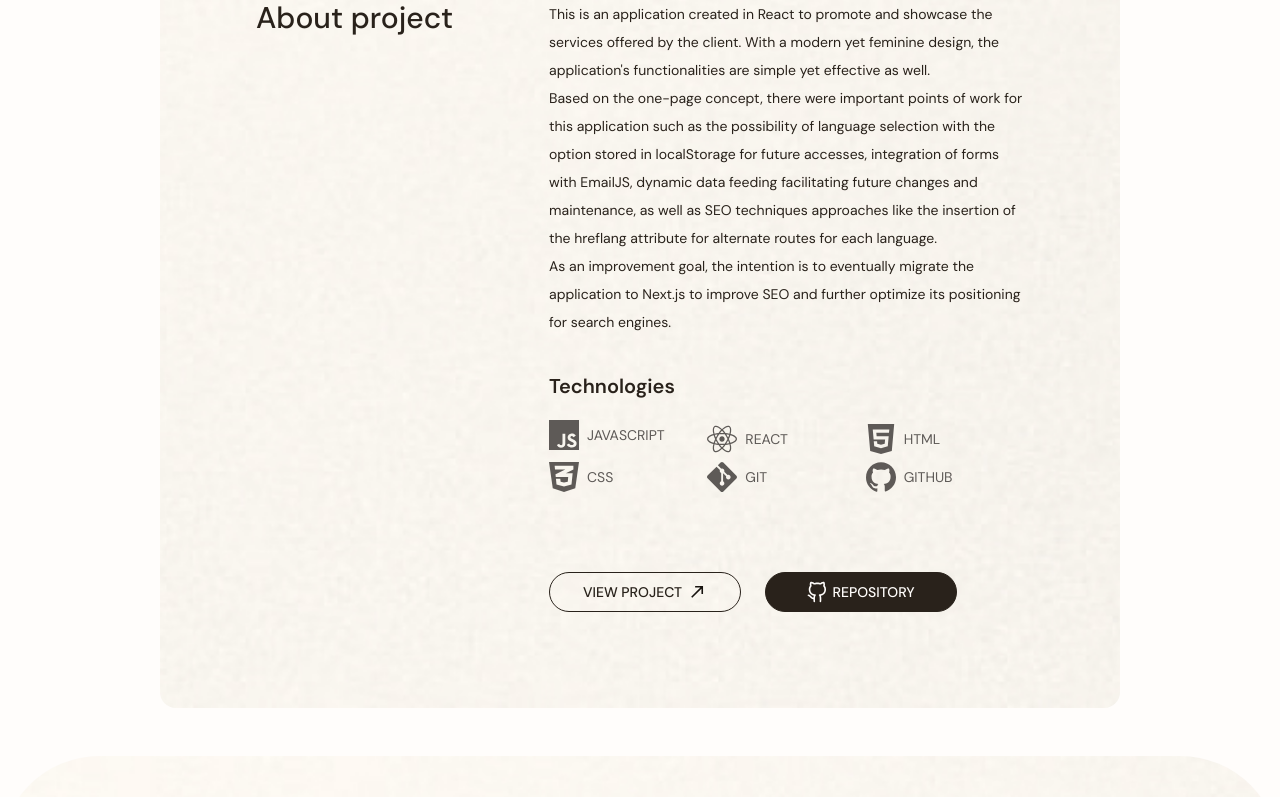
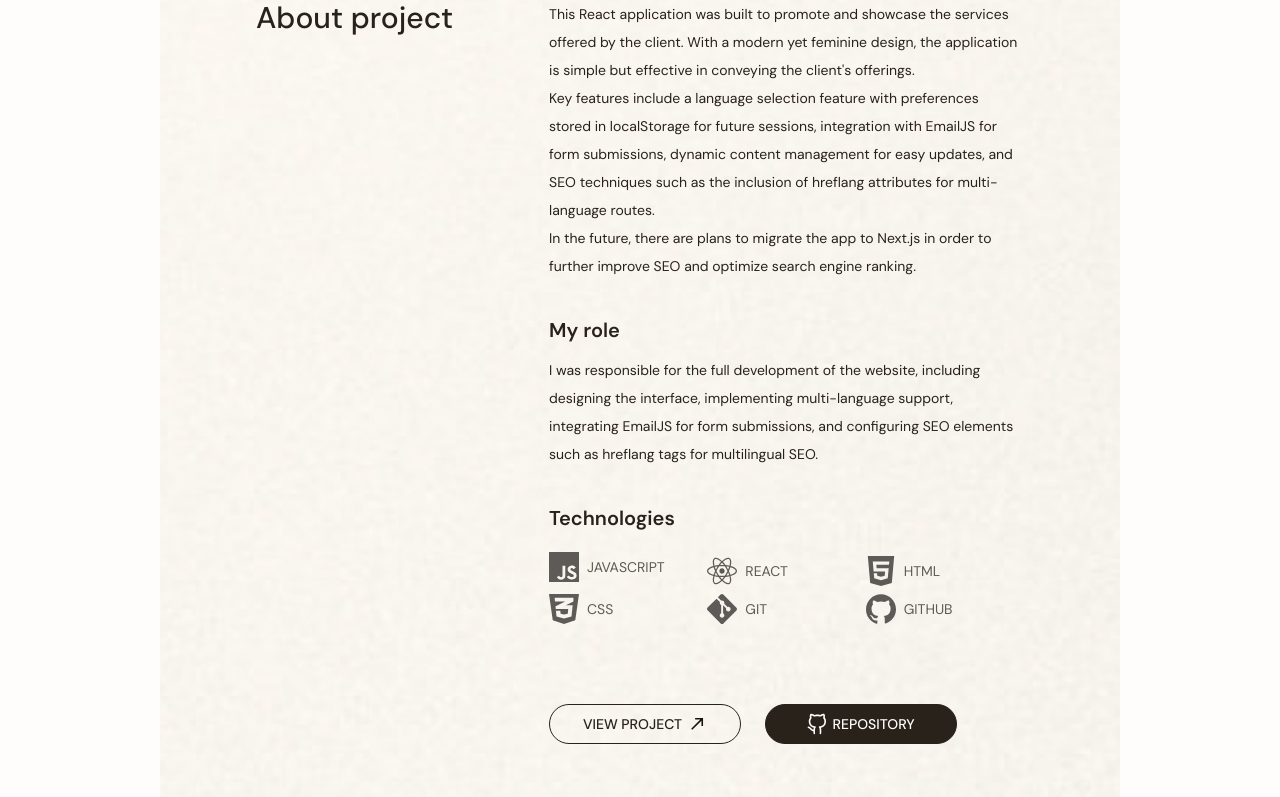
Before and after one commit to victormerseguel/portfolio, a Next.js app: page /en/dev/projects/londe in a window 1280 px wide. Shown: the part 952-1749 px from the top of the page. Built offline with nearby package versions, Linux system fonts and the light colour scheme.

Commit message:
feat: update json texts

```diff
--- a/src/app/[locale]/dev/components/project_page/project-info.tsx
+++ b/src/app/[locale]/dev/components/project_page/project-info.tsx
@@ -44,7 +44,7 @@ const ProjectInfo = () => {
               <h6 className="mt-9 mb-3 text-xl font-semibold">
                 {t("about.role")}
               </h6>
-              <p className="text-sm font-normal leading-7">
+              <p className="text-sm font-normal leading-7 whitespace-pre-wrap">
                 {t(`projects.${pathname}.role`)}
               </p>
             </>
--- a/src/texts/en.json
+++ b/src/texts/en.json
@@ -66,9 +66,9 @@
     "projects": {
       "luciana_castellano": {
         "id": "luciana_castellano",
-        "title": "Luciana Castellano",
-        "description": "Created in Next.js 14 for SEO optimization and loading performance, this application was created to present the client's work and services in an elegant, organized, and efficient manner. With a design, also created by me, that sought a connection with the user, this application aims to serve as a showcase and search engine result for specialized mechanisms, as well as hosting sales pages and captures for eventual jobs offered by the client.\nWith great potential for scale, even with simple features, the choice of the Next.js 14 framework proved to be quite appropriate for future updates.",
-        "role": "",
+        "title": "Luciana Castellano – Personal Portfolio Website",
+        "description": "This project was developed in Next.js 14 to showcase the client's work and services in an elegant, organized, and efficient way. The design, also created by me, aimed to establish a connection with users while serving as both a showcase and search result for the client's services. It also includes pages for sales and lead captures for future potential work.\nThe choice of Next.js 14 was made to ensure scalability, even though the functionalities remain simple. It has proven to be a great decision for future updates and to enhance the website’s SEO performance, optimizing its loading time and search engine ranking.",
+        "role": "I was responsible for the entire development and design of this project. My contributions include the creation of a modern and user-friendly design, the integration of required functionalities, and the implementation of SEO strategies to improve visibility and performance in search engines.",
         "technologies": {
           "javascript": true,
           "typescript": false,
@@ -92,8 +92,8 @@
       "videomaker_portfolio": {
         "id": "videomaker_portfolio",
         "title": "Videomaker Portfolio",
-        "description": "This project was the beginning of everything. After I started venturing into the programming world, my first personal project was creating a portfolio for my work as a videomaker. It began as a messy, self-taught project, simple in HTML, CSS, and JavaScript. Gradually, it evolved and organized itself, and today it's part of a larger portfolio, built in NEXT.js 14, utilizing the latest features available.\nSome interesting challenges included: creating a modal for each video, with Route Intercepting and Route Parallel so that each project could be viewed without losing existing navigation, while also providing a unique route for direct access to each project; using the native Image component for better loading performance and server-side caching, reducing total immediate requests when accessing the site, making them only when necessary; in addition to route organization, as this project is contained within a larger application, which includes the site we're currently on.\nThis is a project I hold dear because it's, as mentioned, the beginning of everything and at the same time a logbook of my journey and evolution in front-end development.",
-        "role": "",
+        "description": "This project was the beginning of everything. After I started venturing into the world of programming, my first personal project was creating a portfolio for my work as a videomaker. It started as a messy, self-taught, simple project in HTML, CSS, and JavaScript. Over time, it transformed and became more organized, and today it’s part of a larger portfolio built in Next.js 14, utilizing the latest features that it offers.\nSome interesting challenges included: creating a modal for each video with Route Intercepting and Route Parallel so that it was possible to view each project without losing the existing navigation, but also providing a unique route for each project to be accessed directly; using the native Image component for better loading performance and server-side caching, reducing the number of immediate requests when accessing the site and making them only when necessary; and organizing routes since this project is part of a larger application that includes the website we are on right now.\nThis is a project I hold dear because, as mentioned, it’s the beginning of everything and at the same time a diary of my journey and evolution in front-end development.",
+        "role": "I was responsible for the entire development of this portfolio. My contributions include transforming it from a simple structure into a fully functional, high-performance website using Next.js 14, implementing routing solutions, optimizing performance, and incorporating SEO techniques.",
         "technologies": {
           "javascript": true,
           "typescript": false,
@@ -117,8 +117,8 @@
       "londe": {
         "id": "londe",
         "title": "L'Onde - Carole Mac Veigh",
-        "description": "This is an application created in React to promote and showcase the services offered by the client. With a modern yet feminine design, the application's functionalities are simple yet effective as well.\nBased on the one-page concept, there were important points of work for this application such as the possibility of language selection with the option stored in localStorage for future accesses, integration of forms with EmailJS, dynamic data feeding facilitating future changes and maintenance, as well as SEO techniques approaches like the insertion of the hreflang attribute for alternate routes for each language.\nAs an improvement goal, the intention is to eventually migrate the application to Next.js to improve SEO and further optimize its positioning for search engines.",
-        "role": "",
+        "description": "This React application was built to promote and showcase the services offered by the client. With a modern yet feminine design, the application is simple but effective in conveying the client's offerings.\nKey features include a language selection feature with preferences stored in localStorage for future sessions, integration with EmailJS for form submissions, dynamic content management for easy updates, and SEO techniques such as the inclusion of hreflang attributes for multi-language routes.\nIn the future, there are plans to migrate the app to Next.js in order to further improve SEO and optimize search engine ranking.",
+        "role": "I was responsible for the full development of the website, including designing the interface, implementing multi-language support, integrating EmailJS for form submissions, and configuring SEO elements such as hreflang tags for multilingual SEO.",
         "technologies": {
           "javascript": true,
           "typescript": false,
--- a/src/texts/pt.json
+++ b/src/texts/pt.json
@@ -66,9 +66,9 @@
     "projects": {
       "luciana_castellano": {
         "id": "luciana_castellano",
-        "title": "Luciana Castellano",
-        "description": "Criado em Next.js 14 para otimização de SEO e performance de carregamento, esta aplicação foi criada para a apresentação dos trabalhos e serviços oferecidos pela cliente de forma elegante, organizada e eficiente. Com um design, também criado por mim, que buscasse uma conexão com o usuário, esta aplicação pretende servir de vitrine e resultado de buscas pelos mecanismos especializados, além de hospedar paginas de vendas e capturas para eventuais trabalhos oferecidos pela cliente.\nCom grande potencial de escala, mesmo que com funcionalidades simples, a escolha do framework Next.js 14 se mostrou bastante acertada para atualizações futuras.",
-        "role": "",
+        "title": "Luciana Castellano - Apresentação de Serviços e Portfólio",
+        "description": "Este projeto foi desenvolvido em Next.js 14 para a apresentação dos trabalhos e serviços oferecidos pela cliente de forma elegante, organizada e eficiente. O design, também criado por mim, busca estabelecer uma conexão com o usuário enquanto serve como uma vitrine e resultado de buscas pelos serviços da cliente. Além disso, inclui páginas de vendas e captura para potenciais trabalhos futuros.\nA escolha do Next.js 14 foi feita para garantir escalabilidade, mesmo com funcionalidades simples. A decisão se mostrou acertada para atualizações futuras, otimizando o SEO e o tempo de carregamento, além de melhorar o posicionamento nos motores de busca.",
+        "role": "Fui responsável por todo o desenvolvimento e design deste projeto. Minhas contribuições incluem a criação de um design moderno e amigável ao usuário, a integração de funcionalidades necessárias e a implementação de estratégias de SEO para melhorar a visibilidade e o desempenho nos motores de busca.",
         "technologies": {
           "javascript": true,
           "typescript": false,
@@ -93,7 +93,7 @@
         "id": "videomaker_portfolio",
         "title": "Portfólio Videomaker",
         "description": "Este projeto foi o início de tudo. Depois que comecei a me aventurar no mundo da programação, o meu primeiro projeto pessoal foi a criação de um portfólio para meus trabalhos como videomaker. Começou com um projeto bagunçado, autodidata, simples em HTML, CSS e JavaScript. Aos poucos foi se transformando, se organizando e hoje faz parte de um portfólio maior, feito em NEXT.js 14, utilizando as últimas funcionalidades que ali se apresentam no momento.\nAlguns desafios interessantes foram: criar um modal para cada vídeo, com Route Intercepting e Route Parallel para que ao mesmo tempo fosse possível visualizar cada projeto sem perder a navegação existente, mas também fornecer uma rota única para que cada projeto fosse acessado diretamente; a utilização do componente nativo Image para uma melhor performance de carregamento e cache em servidor, diminuindo o total das requisições imediatas ao acessar o site, fazendo-as apenas quando necessário; além da organização de rotas, uma vez que este projeto está contido numa aplicação maior, que inclui este site em que estamos no momento.\nEste é um projeto que tenho muito carinho por ser, como mencionado, o início de tudo e ao mesmo tempo um diário de bordo de minha trajetória e evolução no front-end.",
-        "role": "",
+        "role": "Fui responsável por todo o desenvolvimento deste portfólio. Minhas contribuições incluem transformar o projeto de uma estrutura simples para um site totalmente funcional e com alto desempenho utilizando Next.js 14, implementando soluções de roteamento, otimizando o desempenho e incorporando técnicas de SEO.",
         "technologies": {
           "javascript": true,
           "typescript": false,
@@ -117,8 +117,8 @@
       "londe": {
         "id": "londe",
         "title": "L'Onde - Carole Mac Veigh",
-        "description": "Esta é uma aplicação criada em React para a divulgação e exposição dos serviços oferecidos pela cliente. Com design moderno e ao mesmo tempo feminino, as funcionalidades da aplicação são simples, mas eficazes também.\nPartindo do conceito de one page, houveram pontos importantes de trabalho para esta aplicação como a possibilidade de seleção de língua com a opção armazenada em localStorage para futuros acessos, integração de formulários com EmailJS, alimentação dinâmica de dados facilitando futuras alterações e manutenção, além de abordagens de técnicas de SEO como a inserção do atributo hreflang para as alternativas de rotas para cada língua.\nComo meta de melhoramento, o intuito é futuramente migrar a aplicação para o Next.js para melhorar o SEO e otimizar ainda mais seu posicionamento para os mecanismos de busca.",
-        "role": "",
+        "description": "Esta aplicação React foi criada para promover e expor os serviços oferecidos pela cliente. Com um design moderno e ao mesmo tempo feminino, a aplicação é simples, mas eficaz na apresentação dos serviços da cliente.\nAs principais funcionalidades incluem a seleção de idioma com preferências armazenadas em localStorage para futuras sessões, integração com EmailJS para envio de formulários, gerenciamento dinâmico de conteúdo para facilitar as atualizações e técnicas de SEO, como a inclusão do atributo hreflang para rotas multilíngues.\nNo futuro, há planos de migrar a aplicação para Next.js para melhorar ainda mais o SEO e otimizar o posicionamento nos motores de busca.",
+        "role": "Fui responsável por todo o desenvolvimento do site, incluindo o design da interface, a implementação do suporte a múltiplos idiomas, a integração com EmailJS para envio de formulários e a configuração dos elementos de SEO, como os atributos hreflang para SEO multilíngue.",
         "technologies": {
           "javascript": true,
           "typescript": false,
```
